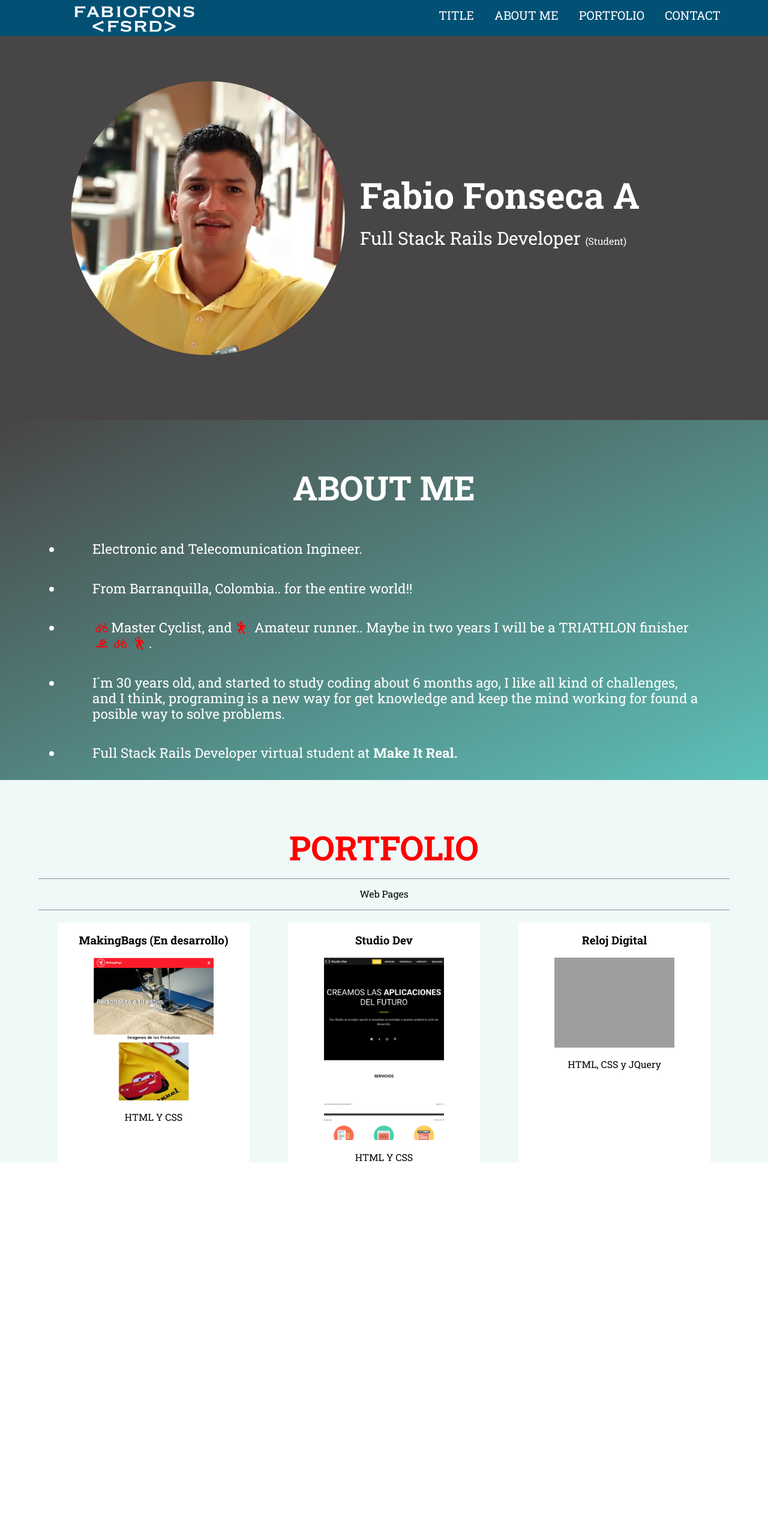
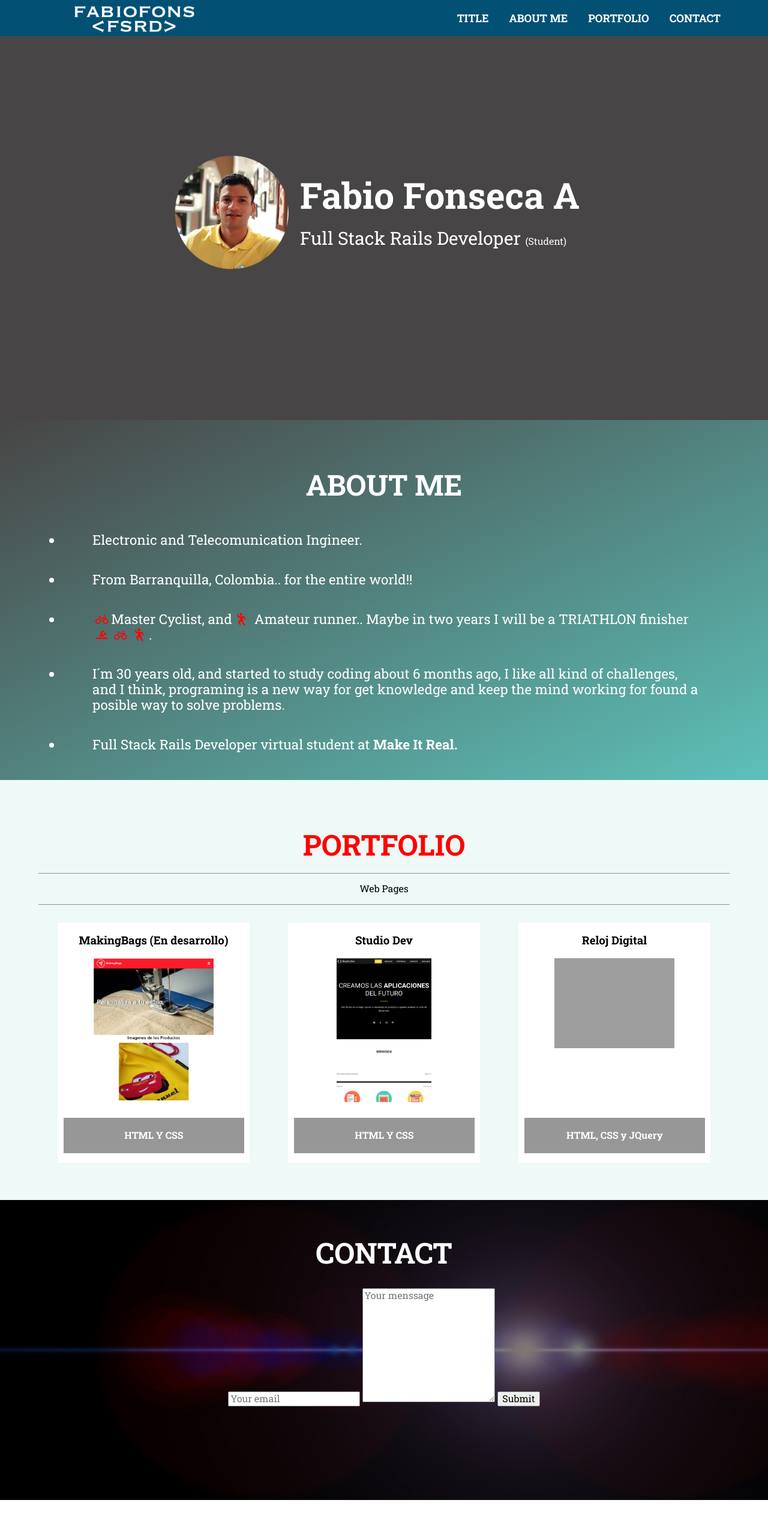
Before and after one commit to fabiofons/Portafolio, a plain HTML site: page index.html in a window 1280 px wide. Shown: the top 2560 px of the page at 60% size. Before the commit the page ends 1939 px from the top, so only its background shows below. Drawn offline with Linux system fonts and the light colour scheme; grey boxes are pictures that could not be loaded.

Commit message:
modificaciones y creación de sección de contacto

```diff
--- a/css/style.css
+++ b/css/style.css
@@ -20,15 +20,17 @@ header img {
 
 header nav {
     float: right;
+    /* margin-top: 10px; */
 }
 
 header nav a {
     display:inline-block;
-    height: 20px;
-    line-height: 20px;
+    height: 100%;
+    line-height: 30px;
     color: white;
     text-decoration: none;
-    font-size: 20px;
+    font-size: 18px;
+    font-weight: 700;
     padding: 15px;
 }
 
@@ -41,15 +43,21 @@ header nav a:hover {
     height: 700px;
 }
 
-#Title img {
-    padding: 20px 50px;
-    margin-top: 20px
+#Title .profile {
+    width: 700px;
+    height: 100%;
+}
+
+#Title div img {
+    position: relative;
+    margin-top: 220px;;
+    width: 30%;
 }
 
 #Title .position {
+    display: inline-block;
     color: white;
     position: absolute;
-    left: 600px;
 }
 #Title h1 {
     font-size: 60px;
@@ -74,7 +82,7 @@ header nav a:hover {
     color: #fff;
     text-align: center;
     padding-top: 80px;
-    font-size: 3.5rem;
+    font-size: 3rem;
     margin-top: 0px;
 }
 
@@ -90,19 +98,21 @@ header nav a:hover {
 
 #Portfolio {
     background-color: rgba(93, 193, 185, 0.1);
+    height: 100%;
+    height: 700px;
+}
+
+#Portfolio .linea-divisor {
+    border-bottom: 1px solid rgba(48, 48, 48, 0.5);
+    margin: 10px 0;
 }
 
 #Portfolio h1 {
     color: #f00;
     text-align: center;
     padding: 80px 0 10px;
-    font-size: 3.5rem;
+    font-size: 3rem;
     margin: 0px 10px;
-}
-
-#Portfolio .linea-divisor {
-    border-bottom: 1px solid rgba(48, 48, 48, 0.5);
-    margin: 10px 0;
 }
 
 #Portfolio .container p {
@@ -113,19 +123,53 @@ header nav a:hover {
     flex-wrap: wrap;
     justify-content: space-around;
     margin-top: 20px;
-
 }
 
 #Portfolio .item-portf {
+    position: relative;
     width: 300px;
     height: 400px;
     background-color: #fff;
     padding: 0 10px;
     text-align: center;
+    margin-top: 10px;
 }
 
-.item-portf img {
+#Portfolio .item-portf img {
     max-width: 200px;
+    max-height: 240px;
+}
+
+#Portfolio .item-portf p {
+    background-color: rgba(48, 48, 48, 0.5);
+    padding: 20px 0;
+    position: absolute;
+    bottom: 0px;
+    width: 94%;
+    color: #fff;
+    font-weight: bold;
+}
+
+#Contact {
+    background:#000 url('../images/Linea.jpg') no-repeat top left;
+    background-size: cover;
+    height: 500px;
+    text-align: center;
+}
+
+#Contact h1 {
+    color:white;
+    font-size: 3rem;
+    padding-top: 60px;
+    margin-top: 0;
+}
+/* start here */
+/* --------------------- */
+
+footer {
+    text-align: center;
+    padding: 70px 0;
+    font-size: 18px;
 }
 
 .container {
--- a/index.html
+++ b/index.html
@@ -23,12 +23,13 @@
     </header>
 
     <section id="Title">
-        <div class="container">
+        <div class="container profile">
             <img src="images/Autor.png" alt="foto del Autor">
             <h1 class="position">Fabio Fonseca A</h1>
             <p class="position">Full Stack Rails Developer <span>(Student)</span></p>
         </div>
     </section>
+
     <section id="AboutMe">
         <div class="container">
             <h1>ABOUT ME</h1>
@@ -41,6 +42,7 @@
             </ul>
         </div>
     </section>
+
     <section id="Portfolio">
         <div class="container">
             <h1>PORTFOLIO</h1>
@@ -64,15 +66,20 @@
                     <p>HTML, CSS y JQuery</p>
                 </div>
             </div>
-
-        </div>
-
-    </section>
-    <section>
-        <div>
-
-
         </div>
     </section>
+
+    <section id="Contact">
+        <h1>CONTACT</h1>
+        <form>
+            <input type="text"  placeholder="Your email">
+            <textarea rows="10" placeholder="Your menssage"></textarea>
+            <button>Submit</button>
+        </form>
+    </section>
+
+    <footer>
+        © 2018 FabioFons Information, All rights reserverd.
+    </footer>
 </body>
 </html>
```
Also changed, not shown: images/Linea.jpg (added).
